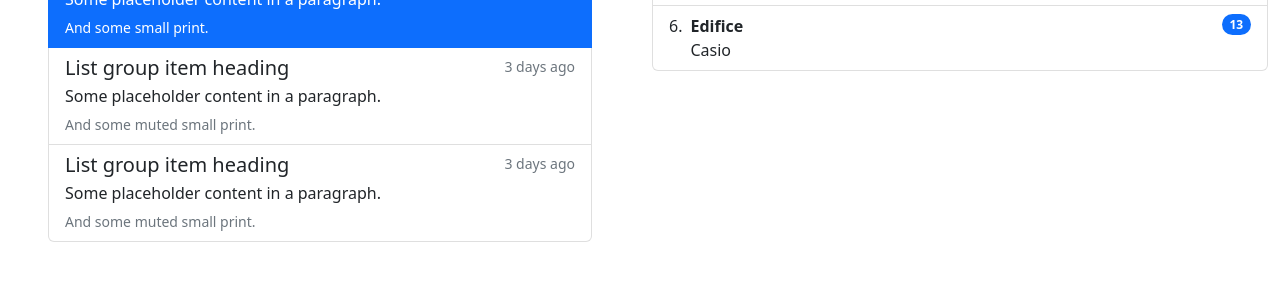
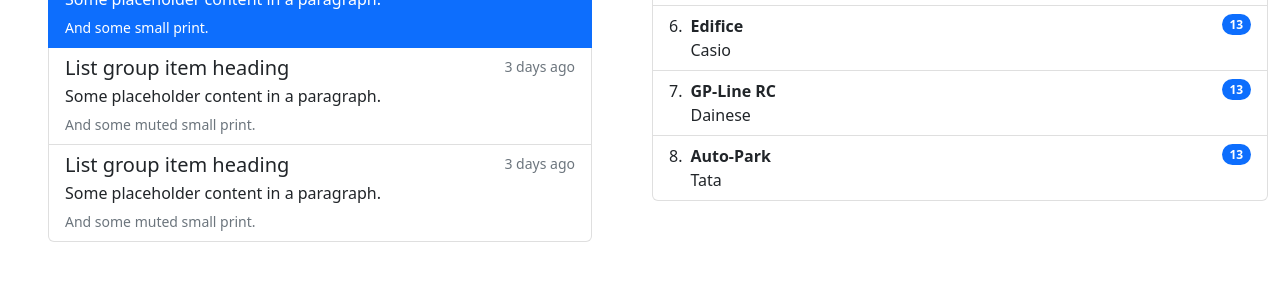
Before and after one commit to HaseebQureshi7/Power-Mail, a plain HTML site: page dashboard.html in a window 1280 px wide. Shown: the part 457-738 px from the top of the page. Drawn offline with nearby package versions, Linux system fonts and the light colour scheme.

Commit message:
basic static data addition

```diff
--- a/dashboard.html
+++ b/dashboard.html
@@ -133,6 +133,20 @@
                                         </div>
                                         <span class="badge bg-primary rounded-pill">13</span>
                                     </li>
+                                    <li class="list-group-item d-flex justify-content-between align-items-start">
+                                        <div class="ms-2 me-auto">
+                                            <div class="fw-bold">GP-Line RC</div>
+                                            Dainese
+                                        </div>
+                                        <span class="badge bg-primary rounded-pill">13</span>
+                                    </li>
+                                    <li class="list-group-item d-flex justify-content-between align-items-start">
+                                        <div class="ms-2 me-auto">
+                                            <div class="fw-bold">Auto-Park</div>
+                                            Tata
+                                        </div>
+                                        <span class="badge bg-primary rounded-pill">13</span>
+                                    </li>
                                 </ol>
                             </div>
                         </div>
```
